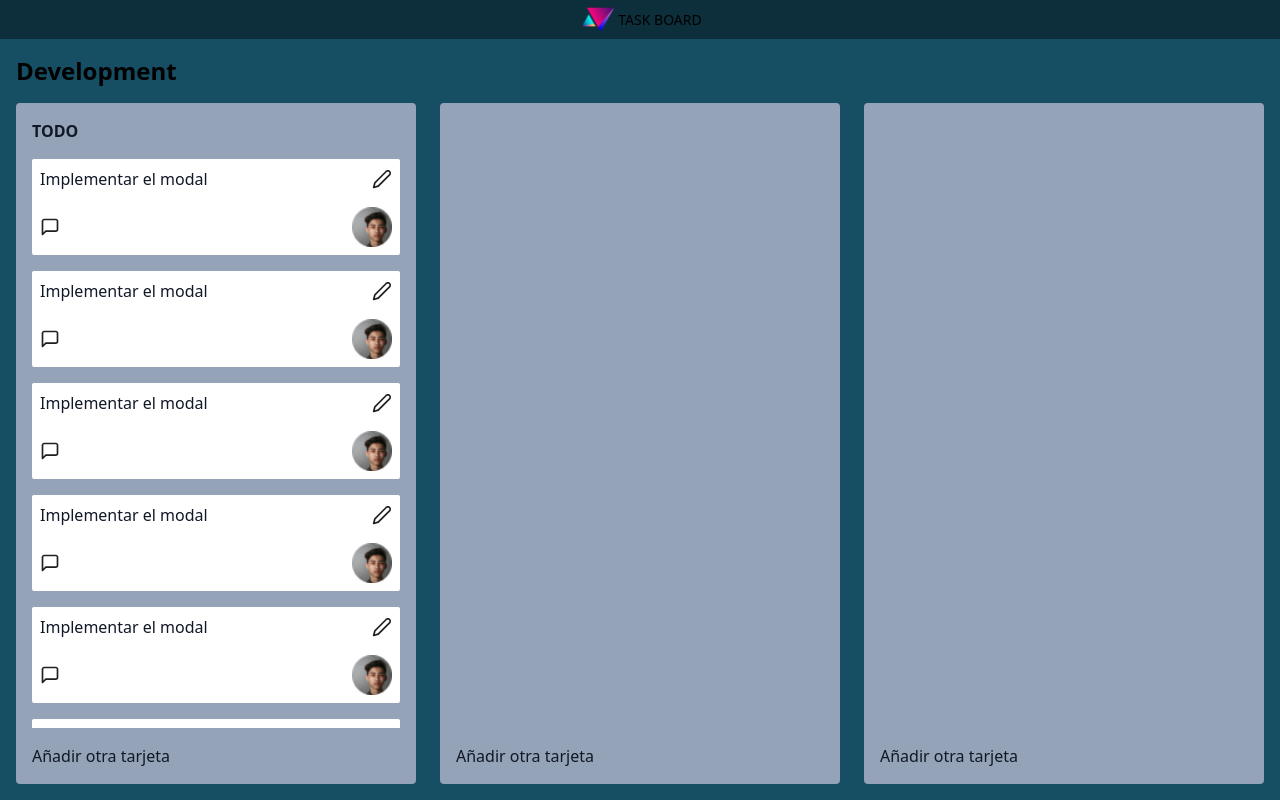
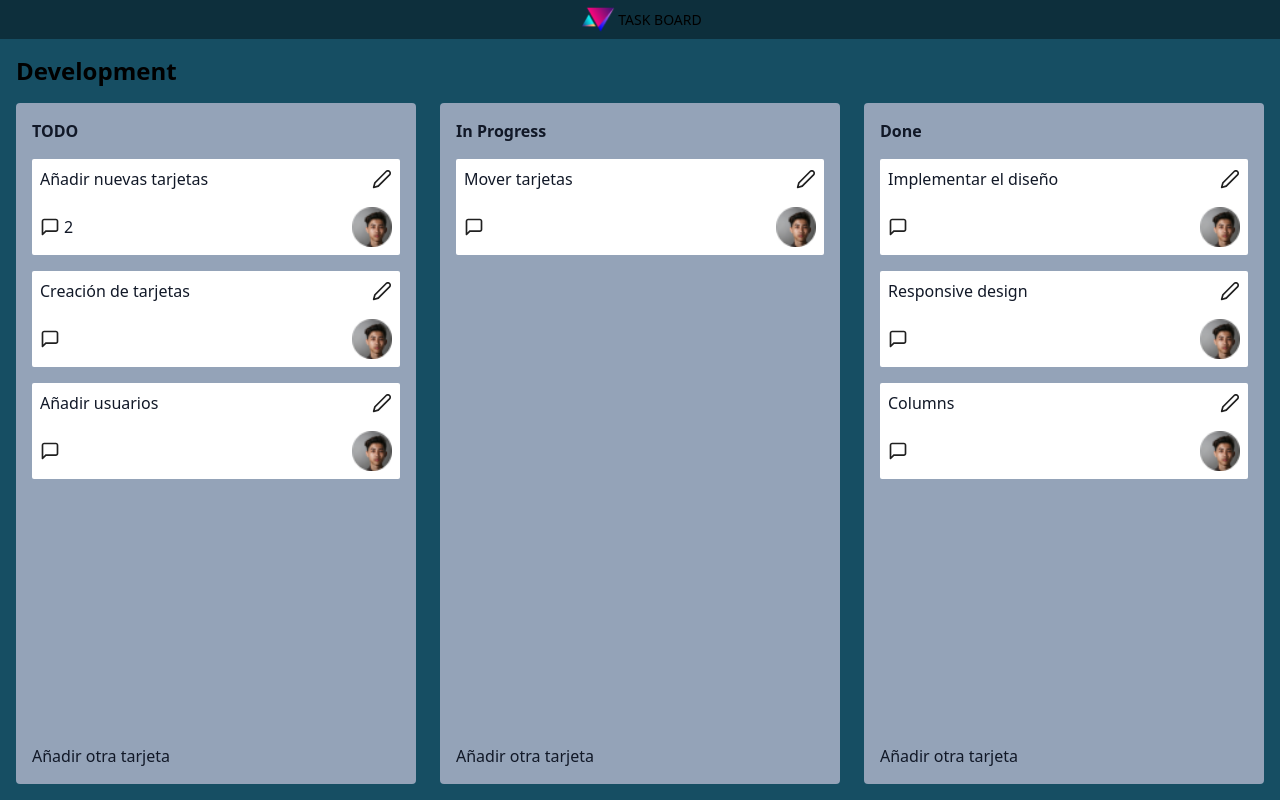
Before and after one commit to MauricioLaratro/task-board-next.js-tailwind.css, a Next.js app: page / in a window 1280 px wide. Built offline with nearby package versions, Linux system fonts and the light colour scheme.

Commit message:
Creamos la data de ejemplo para popular la información utilizando map en los array y ubicamos cada array en su respectiva lista(columna)

```diff
--- a/app/components/board.js
+++ b/app/components/board.js
@@ -1,5 +1,6 @@
 import List from "./list"
 import Card from "./card"
+import { todoList, inProgressList, doneList } from "./data"
 
 function Board() {
     return (
@@ -11,20 +12,25 @@ function Board() {
             </div>
             <main className="flex flex-1 gap-6">
                 <List title="TODO">
-                    <Card title="Implementar el modal"/>
-                    <Card title="Implementar el modal"/>
-                    <Card title="Implementar el modal"/>
-                    <Card title="Implementar el modal"/>
-                    <Card title="Implementar el modal"/>
-                    <Card title="Implementar el modal"/>
-                    <Card title="Implementar el modal"/>
-                    <Card title="Implementar el modal"/>
+                    {
+                        todoList.map(item =>(
+                            <Card {...item} key={item.id}/>
+                        ))
+                    }
                 </List>
-                <List>
-
+                <List title="In Progress">
+                    {
+                        inProgressList.map(item =>(
+                            <Card {...item} key={item.id}/>
+                        ))
+                    }
                 </List>
-                <List>
-
+                <List title="Done">
+                    {
+                        doneList.map(item =>(
+                            <Card {...item} key={item.id}/>
+                        ))
+                    }
                 </List>
             </main>
         </div>
--- a/app/components/card.js
+++ b/app/components/card.js
@@ -1,6 +1,6 @@
 import Image from "next/image"
 
-function Card({ title }) {
+function Card({ title, user, comments = [] }) {
     return (
         <div className="flex flex-col gap-4 p-2 text-gray-900 bg-white rounded-sm">
             <div className="card-element">
@@ -12,8 +12,9 @@ function Card({ title }) {
                 </span>
             </div>
             <div className="card-element">
-                <span>
+                <span className="flex gap-1">
                     <Image src="/comment.svg" width={20} height={20} alt="Boton para comentar"/>
+                    {comments.length > 0 ? comments.length : null}
                 </span>
                 <span>
                     <Image src="/avatar.png" width={40} height={40} alt="Avatar del usuario"/>
--- /dev/null
+++ b/app/components/data.js
@@ -0,0 +1,80 @@
+export const todoList = [
+    {
+        title: 'Añadir nuevas tarjetas',
+        id: 123,
+        user: {
+            name: 'Leonidas',
+            avatar: '/avatar.png'
+        },
+        comments: [
+            {
+                text: 'Este feature es prioritario',
+                user: {
+                    name: 'Leonidas',
+                    avantar: '/avatar.png'
+                },
+            },
+            {
+                text: 'Es bastante fácil',
+                user: {
+                    name: 'Mauricio',
+                    avantar: '/avatar.png'
+                },
+            },
+        ]
+    },
+    {
+        title: 'Creación de tarjetas',
+        id: 321,
+        user: {
+            name: 'Miguel',
+            avatar: './avatar.png'
+        }
+    },
+    {
+        title: 'Añadir usuarios',
+        id: 456,
+        user: {
+            name: 'Miguel',
+            avatar: './avatar.png'
+        }
+    },
+]
+
+export  const inProgressList = [
+    {
+        title: 'Mover tarjetas',
+        id: 654,
+        user: {
+            name: 'Mauricio',
+            avatar: '/avatar.png'
+        }
+    }
+]
+
+export  const doneList = [
+    {
+        title: 'Implementar el diseño',
+        id: 789,
+        user: {
+            name: 'Mauricio',
+            avatar: '/avatar.png'
+        },
+    },
+    {
+        title: 'Responsive design',
+        id: 987,
+        user: {
+            name: 'Mauricio',
+            avatar: '/avatar.png'
+        },
+    },
+    {
+        title: 'Columns',
+        id: 147,
+        user: {
+            name: 'Mauricio',
+            avatar: '/avatar.png'
+        },
+    },
+]
```
